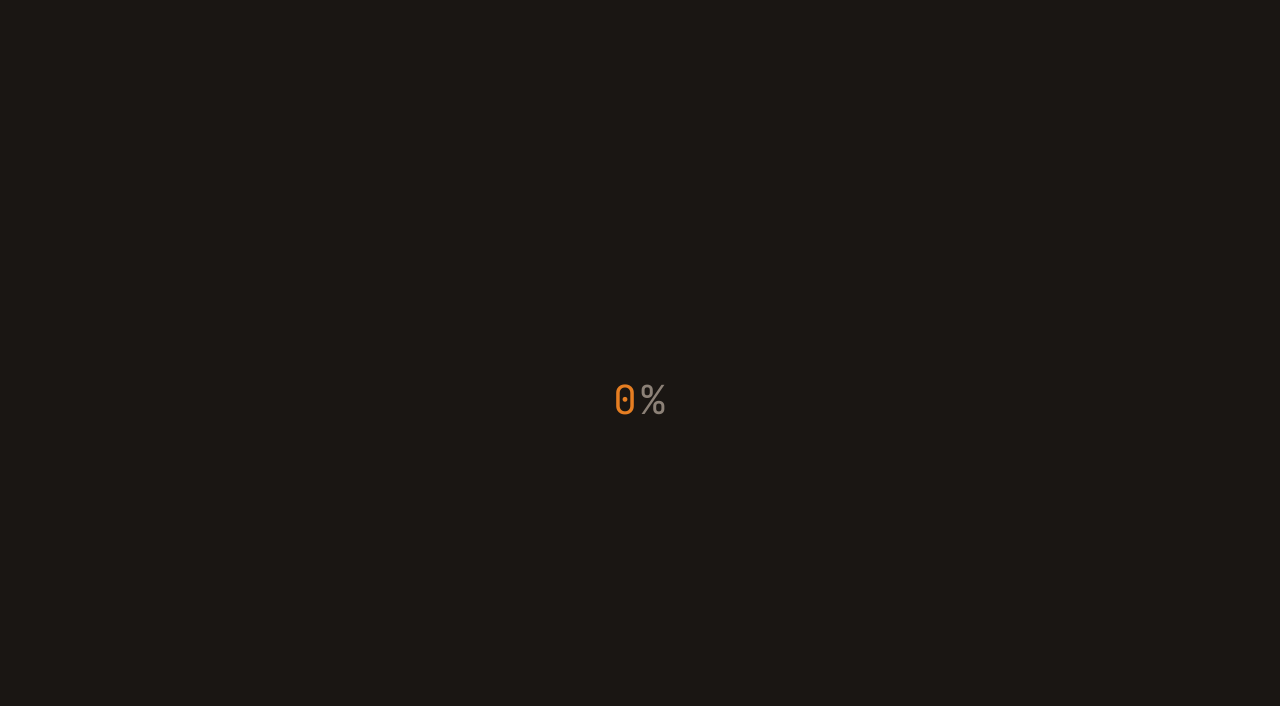
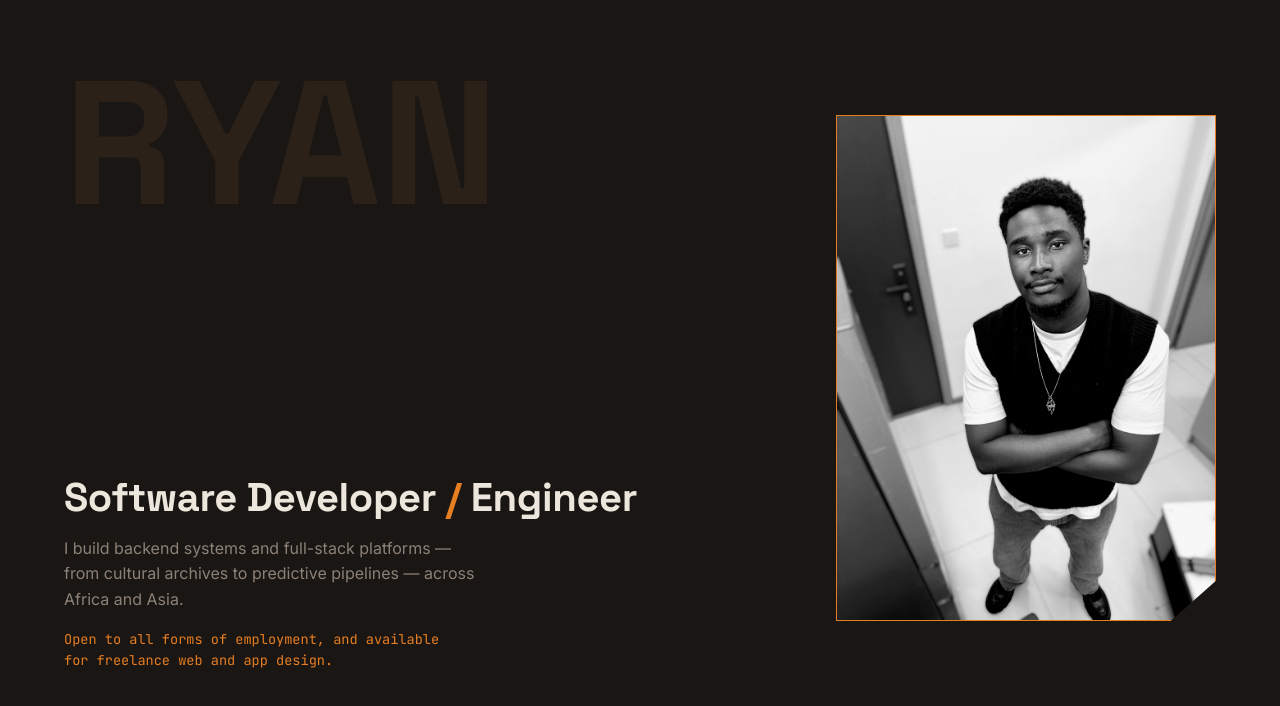
Before and after one commit to Sadsamon/ryan-konyango-portfolio, a plain HTML site: page index.html in a window 1280 px wide. Drawn offline with Linux system fonts and the light colour scheme.

Commit message:
Remove preloader from index.html
Removed preloader section from the HTML.

```diff
--- a/index.html
+++ b/index.html
@@ -14,10 +14,6 @@
 </head>
 <body>
 
-  <!-- PRELOADER -->
-  <div id="preloader" class="preloader" aria-hidden="true">
-    <span id="preloader-count" class="preloader-count mono">0</span>
-  </div>
 
   <!-- HERO -->
   <section id="hero" class="section hero">
```
